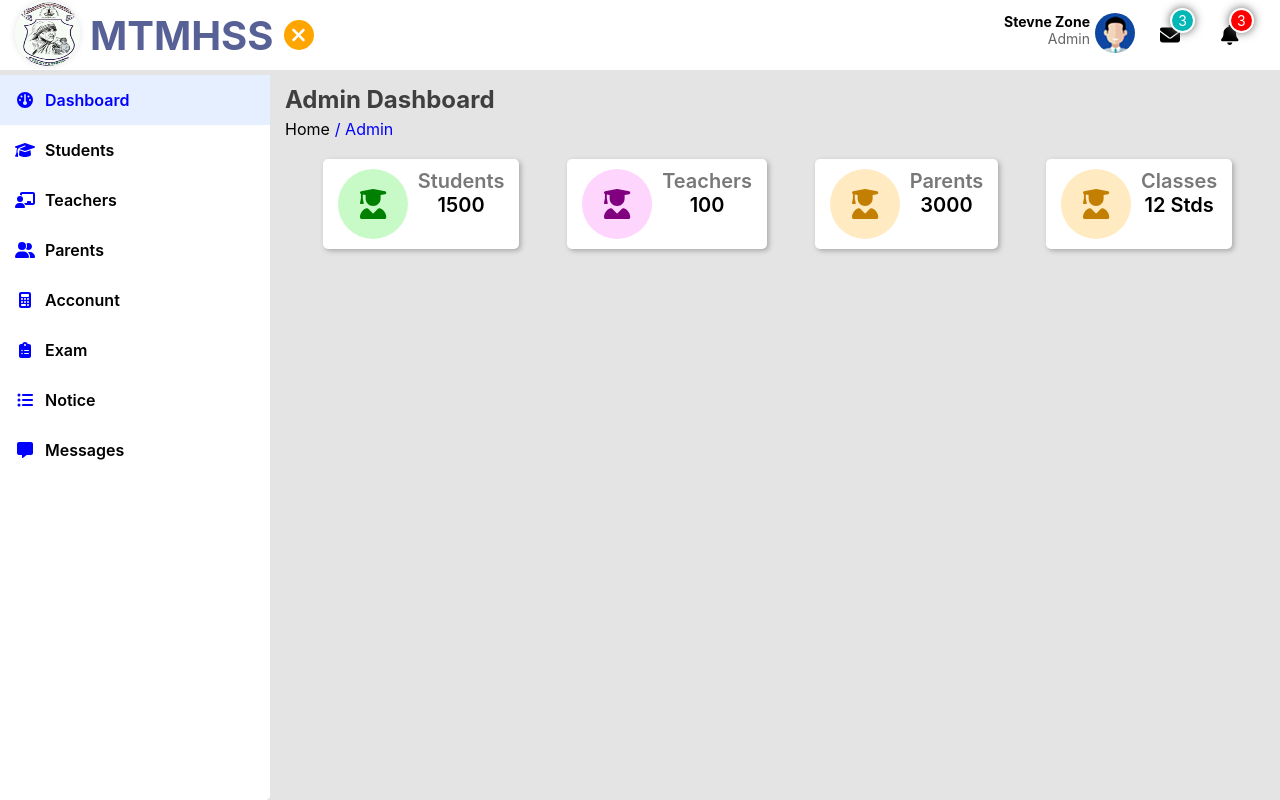
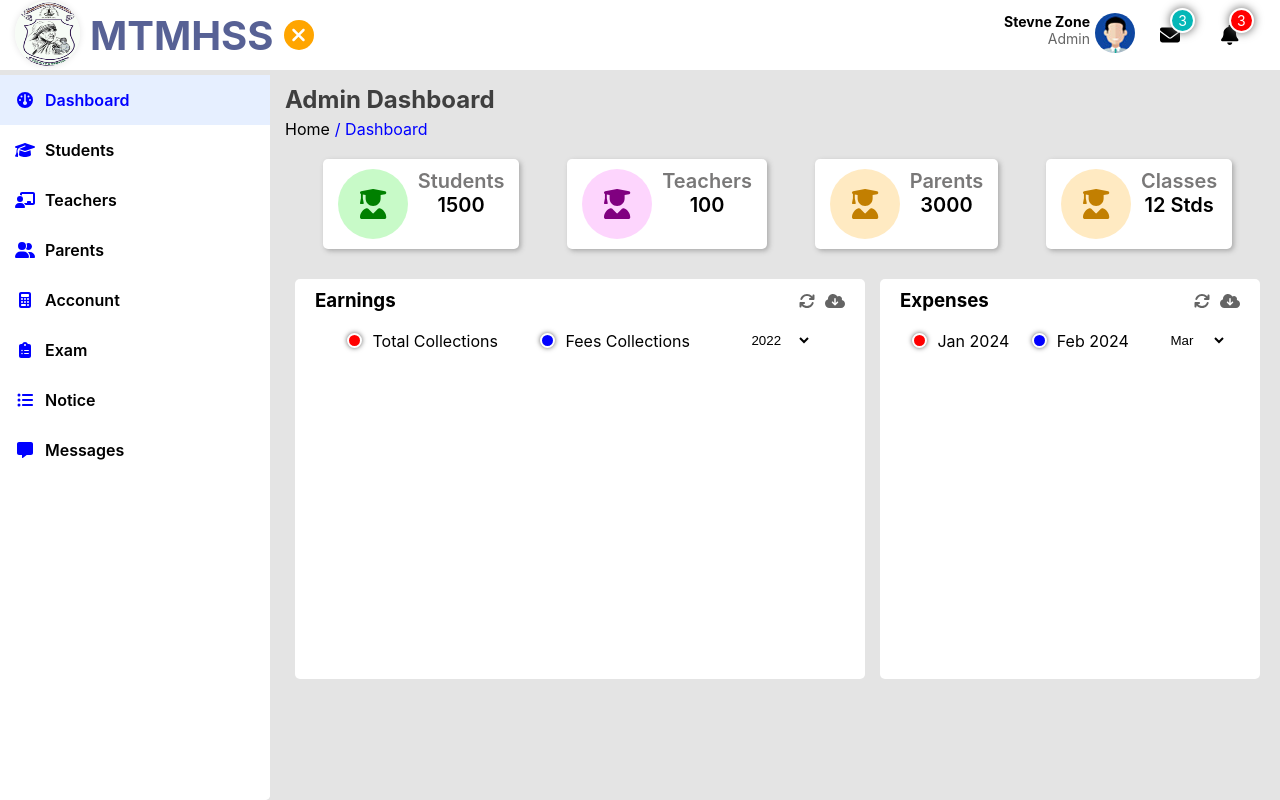
Before and after one commit to Vinoth82003/school_frontend, a React (Create React App) app: page / in a window 1280 px wide. Built offline with nearby package versions, Linux system fonts and the light colour scheme.

Commit message:
adding chat layout in admin

```diff
--- a/src/App.js
+++ b/src/App.js
@@ -7,7 +7,7 @@ export const AppContext = createContext();
 function App() {
   const [isSidebar, setSidebar] = useState(false);
   const [activeBar, setactiveBar] = useState("dashboard");
-  const [currentPath, setCurrentPath] = useState(["Admin"]);
+  const [currentPath, setCurrentPath] = useState(["dashboard"]);
   const value = {
     isSidebar,
     setSidebar,
--- a/src/Components/Admin.jsx
+++ b/src/Components/Admin.jsx
@@ -1,7 +1,11 @@
 import React from "react";
 import "../css/admin.css";
 import { FontAwesomeIcon } from "@fortawesome/react-fontawesome";
-import { faUserGraduate } from "@fortawesome/free-solid-svg-icons";
+import {
+  faCloudDownloadAlt,
+  faRefresh,
+  faUserGraduate,
+} from "@fortawesome/free-solid-svg-icons";
 
 const Admin = () => {
   return (
@@ -45,6 +49,68 @@ const Admin = () => {
             </div>
           </li>
         </ul>
+        <section className="chart_containers">
+          <div className="chart earning">
+            <div className="chart_header">
+              <h3>Earnings</h3>
+              <div className="options">
+                <div className="refresh">
+                  <FontAwesomeIcon icon={faRefresh} />
+                </div>
+                <div className="download">
+                  <FontAwesomeIcon icon={faCloudDownloadAlt} />
+                </div>
+              </div>
+            </div>
+            <div className="chart_cetgory">
+              <div className="category cat-1">
+                <div className="color"></div>
+                <p>Total Collections</p>
+              </div>
+              <div className="category cat-2">
+                <div className="color"></div>
+                <p>Fees Collections</p>
+              </div>
+              <select name="year" id="year">
+                <option value="2022" selected>
+                  2022
+                </option>
+                <option value="2023">2023</option>
+                <option value="2024">2024</option>
+              </select>
+            </div>
+          </div>
+          <div className="chart expense">
+            <div className="chart_header">
+              <h3>Expenses</h3>
+              <div className="options">
+                <div className="refresh">
+                  <FontAwesomeIcon icon={faRefresh} />
+                </div>
+                <div className="download">
+                  <FontAwesomeIcon icon={faCloudDownloadAlt} />
+                </div>
+              </div>
+            </div>
+            <div className="chart_cetgory">
+              <div className="category cat-1">
+                <div className="color"></div>
+                <p>Jan 2024</p>
+              </div>
+              <div className="category cat-2">
+                <div className="color"></div>
+                <p>Feb 2024</p>
+              </div>
+              <select name="year" id="year">
+                <option value="mar" selected>
+                  Mar
+                </option>
+                <option value="apr">Apr</option>
+                <option value="may">May</option>
+              </select>
+            </div>
+          </div>
+        </section>
       </main>
     </>
   );
--- a/src/css/admin.css
+++ b/src/css/admin.css
@@ -58,3 +58,88 @@
 .counter_count {
   text-align: center;
 }
+
+.chart_containers {
+  padding: 10px;
+  display: flex;
+  align-items: flex-start;
+  gap: 15px;
+  justify-content: space-between;
+  margin-top: 10px;
+}
+
+.earning {
+  flex-basis: 60%;
+}
+
+.expense {
+  flex-basis: 40%;
+}
+
+.chart {
+  display: flex;
+  flex-direction: column;
+  gap: 10px;
+  background: #fff;
+  width: 100%;
+  height: 100%;
+  padding: 10px;
+  border-radius: 5px;
+  height: 400px;
+  max-height: 400px;
+  max-width: 100%;
+}
+
+.chart_header {
+  display: flex;
+  align-items: center;
+  justify-content: space-between;
+  padding: 0 10px;
+}
+
+.options {
+  color: #646464;
+  display: flex;
+  align-items: center;
+  gap: 10px;
+}
+
+.chart_cetgory,
+.category {
+  display: flex;
+  align-items: center;
+  justify-content: space-evenly;
+}
+
+.category {
+  justify-content: center;
+  gap: 10px;
+}
+
+.cat-1 {
+  --bg: red;
+}
+
+.cat-2 {
+  --bg: blue;
+}
+
+.color {
+  width: 15px;
+  height: 15px;
+  border: 2px solid #fff;
+  background: var(--bg);
+  border-radius: 50%;
+  box-shadow: 0px 0px 5px #646464;
+}
+
+.chart_cetgory select {
+  padding: 10px 15px;
+  background: transparent;
+  outline: none;
+  border: none;
+}
+
+.options div {
+  cursor: pointer;
+}
```
